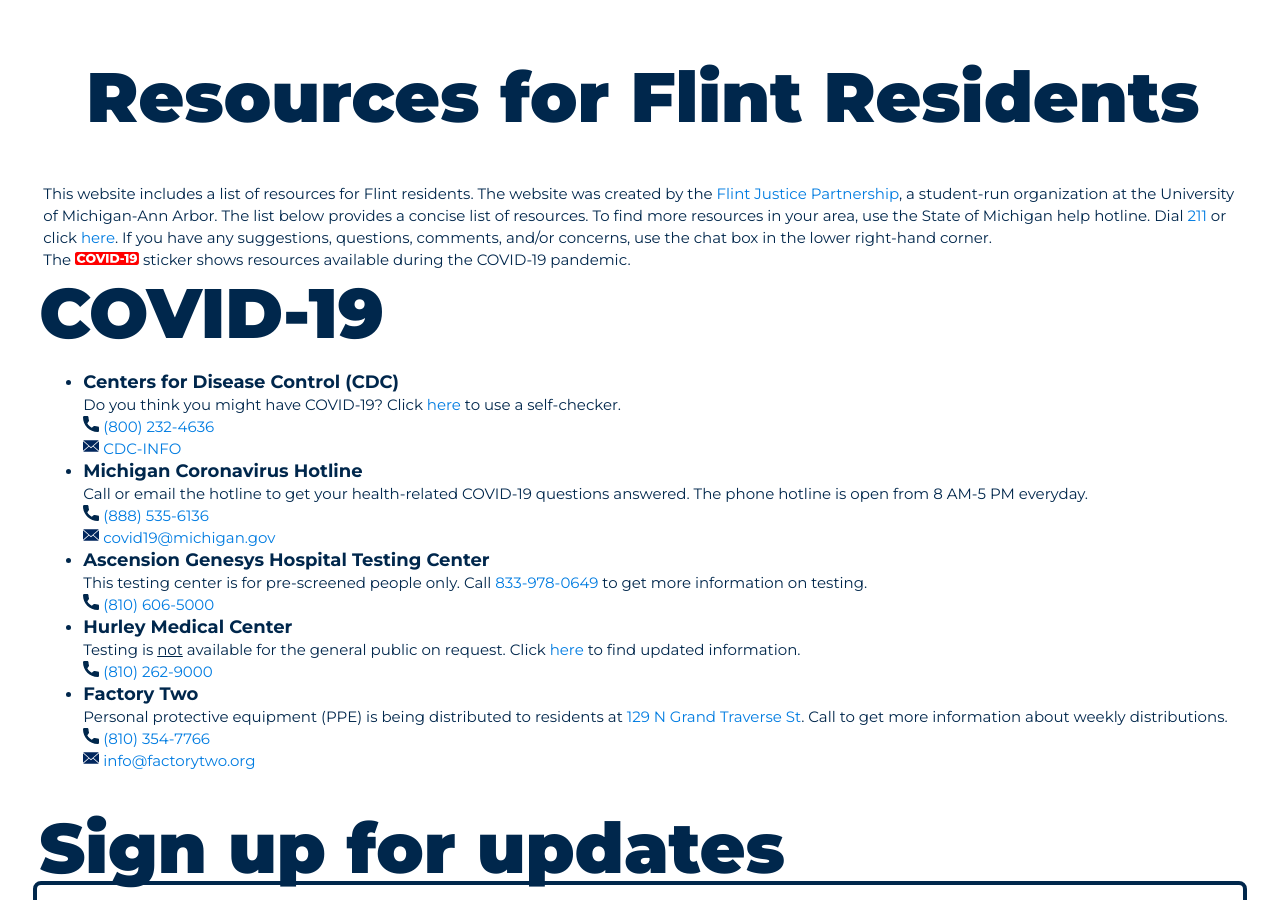
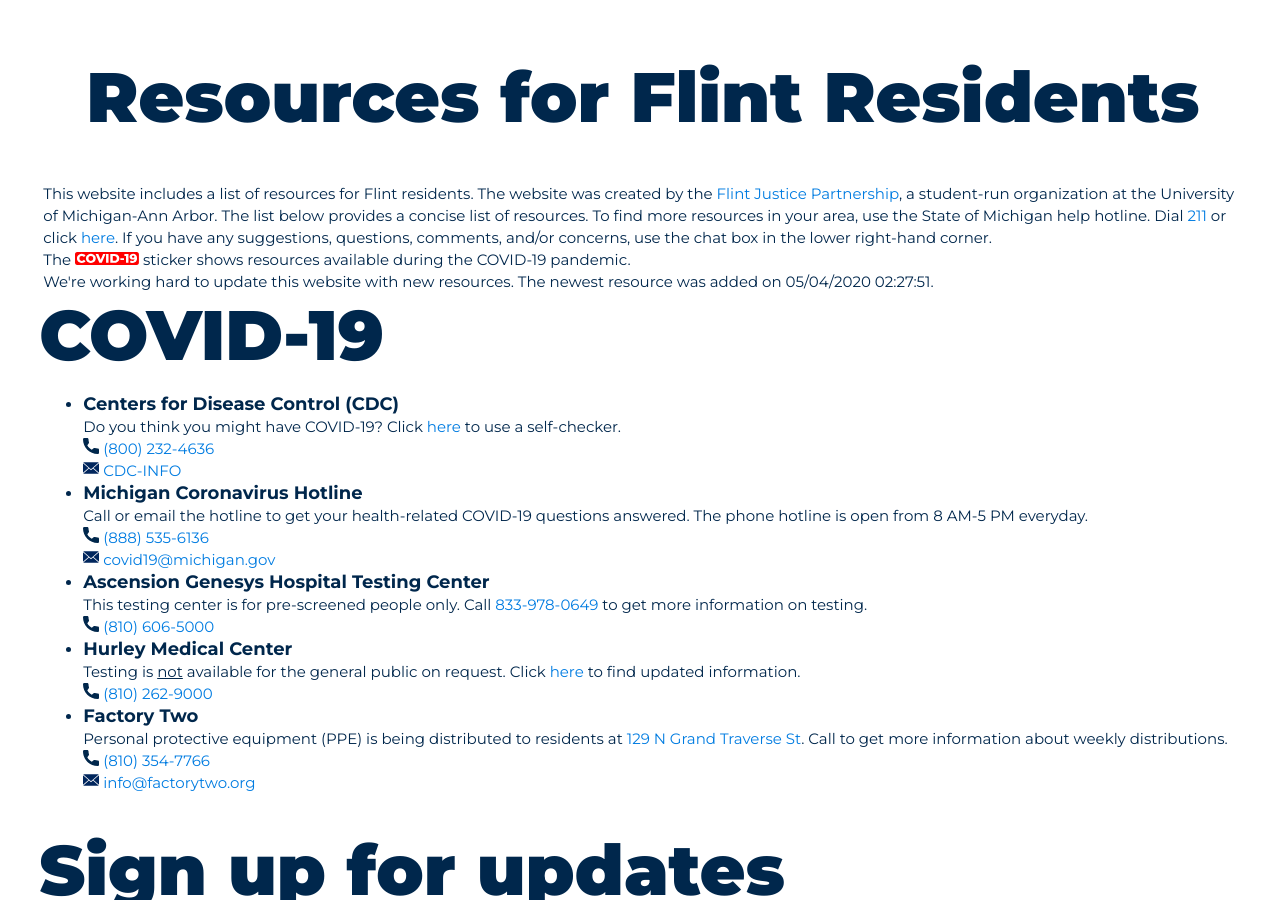
Before and after one commit to umichfjp/umichfjp.github.io, a Jekyll site: the page built from pages/resources.html, in a window 1280 px wide and 900 px high. Built offline with Jekyll 4.4.1, drawn with Linux system fonts in a browser that asks for light colours; part of the change alters nothing that is shown.

Commit message:
Update resources.html

```diff
--- a/pages/resources.html
+++ b/pages/resources.html
@@ -20,6 +20,7 @@ title: Resources - FJP
         <h3>
           This website includes a list of resources for Flint residents. The website was created by the <a href="https://umichfjp.github.io/" target="_blank">Flint Justice Partnership</a>, a student-run organization at the University of Michigan-Ann Arbor. The list below provides a concise list of resources. To find more resources in your area, use the State of Michigan help hotline. Dial <a href="tel:211">211</a> or click <a href="https://www.navigateresources.net/uwjc/" target="_blank">here</a>. If you have any suggestions, questions, comments, and/or concerns, use the chat box in the lower right-hand corner.
           <br />The <img src="https://umichfjp.github.io/assets/icons/covid.svg" alt="covid-19" style="width:64px;"> sticker shows resources available during the COVID-19 pandemic.
+          <br />We're working hard to update this website with new resources. The newest resource was added on <span id="demo"></span>.
         </h3>
 
 
@@ -284,6 +285,9 @@ title: Resources - FJP
           }
         });
       }
+
+
+      document.getElementById("demo").innerHTML = document.lastModified;
       </script>
       <!-- Load Facebook SDK for JavaScript -->
       <div id="fb-root"></div>
```
